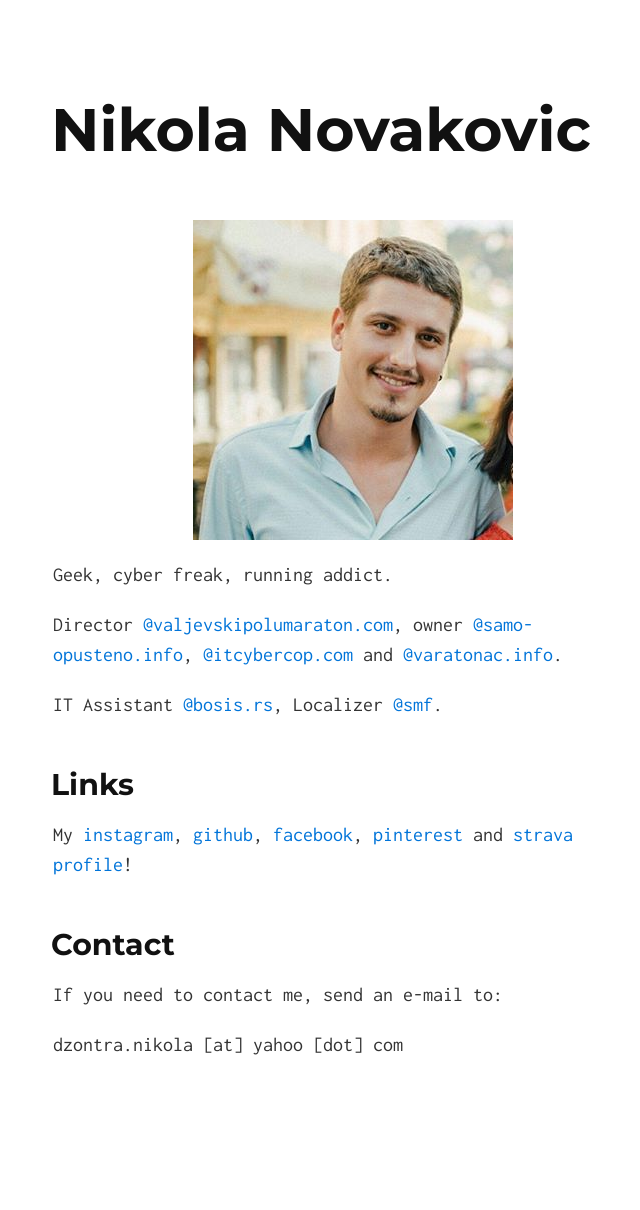
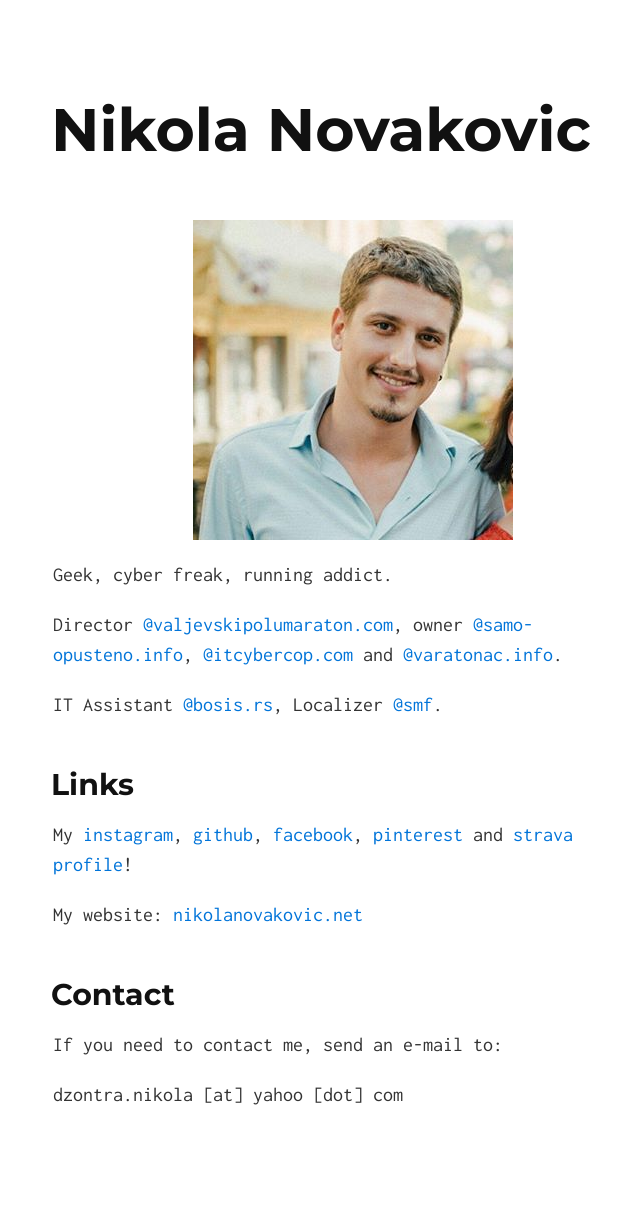
Before and after one commit to Dzonny/dzonny.github.io, a Jekyll site: the page built from index.html, in a window 1280 px wide. Shown: the whole page, without its empty margins (287-927 px from the left). Built offline with Jekyll 4.4.1, drawn with Linux system fonts in a browser that asks for light colours; before the commit the page ends 1160 px from its top, so only the background shows below that.

Commit message:
Update index.md

```diff
--- a/_includes/index.md
+++ b/_includes/index.md
@@ -10,6 +10,8 @@ IT Assistant [@bosis.rs](https://bosis.rs), Localizer [@smf](http://simplemachin
 
 My [instagram](https://www.instagram.com/dzontra_nikola/), [github](https://github.com/Dzonny/), [facebook](https://sr-rs.facebook.com/dzontra.nikola), [pinterest](https://www.pinterest.com/nightmaster/) and [strava profile](https://www.strava.com/athletes/20977202)!
 
+My website: [nikolanovakovic.net](https://nikolanovakovic.net/)
+
 
 ## Contact
 
```
